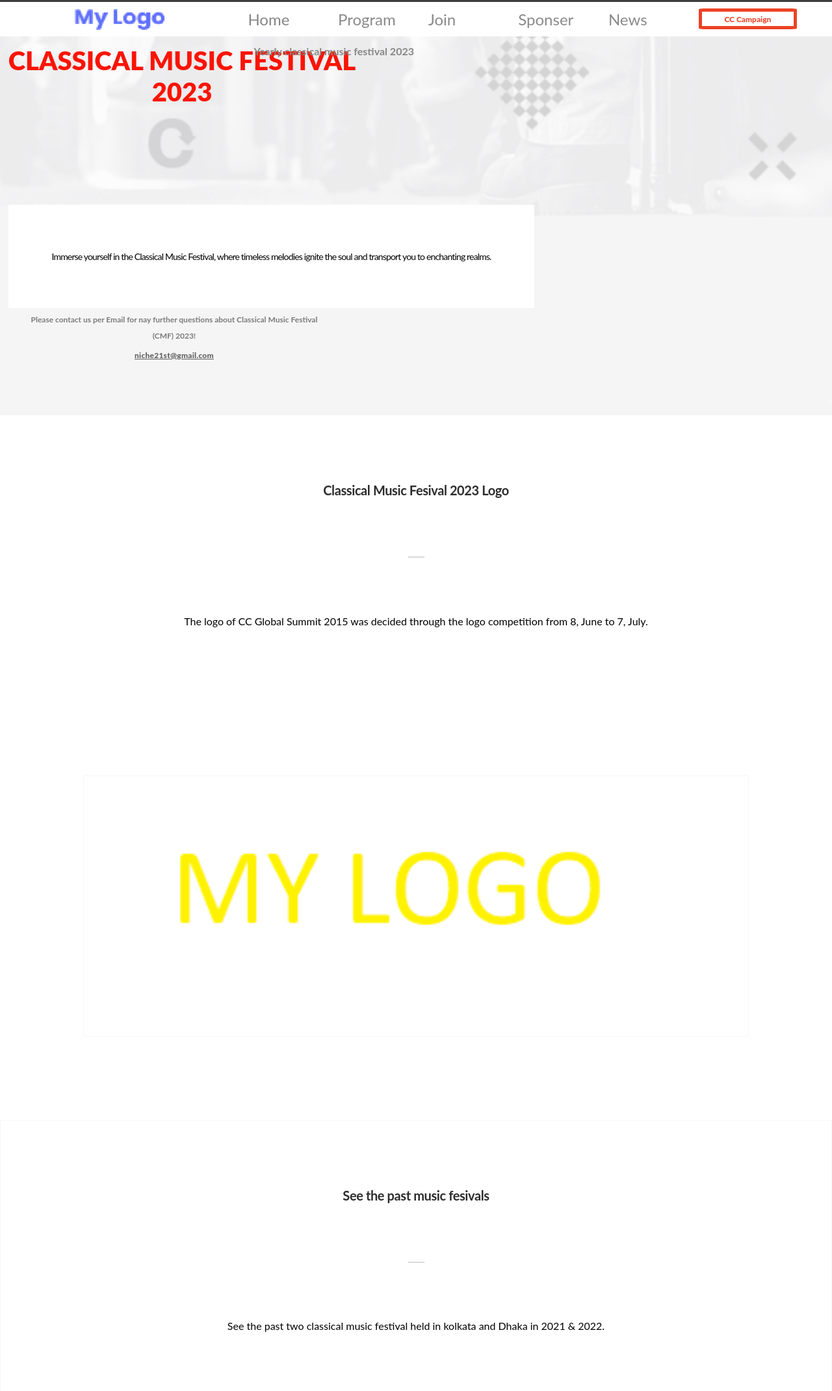
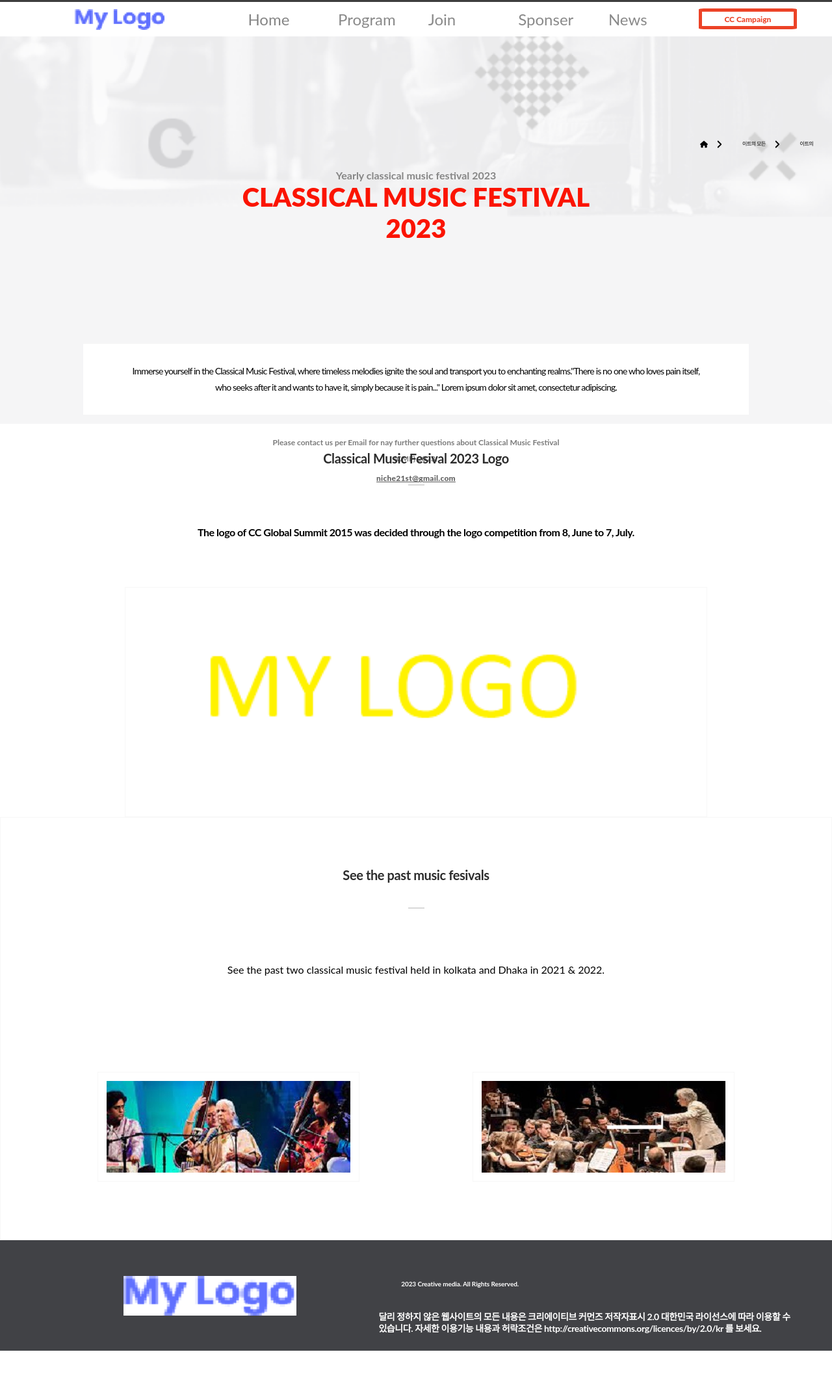
Before and after one commit to HossainAraf/Classical-Music-Festival, a website: page about.html in a window 1280 px wide. Shown: the part 32-2172 px from the top of the page at 65% size. After the commit the page ends 2112 px from the top, so only its background shows below. Drawn offline with Linux system fonts and the light colour scheme.

Commit message:
Update readme and media query

```diff
--- a/about.css
+++ b/about.css
@@ -1,7 +1,10 @@
-
 #intro {
   text-align: center;
   padding: 1%;
+}
+
+.home-img {
+  display: none;
 }
 
 .footer-heading h3 {
@@ -18,14 +21,24 @@
   display: none;
 }
 
+.logo-intro p {
+  font-size: 16px;
+  font-weight: 700;
+  line-height: 21px;
+  letter-spacing: -0.03em;
+  text-align: center;
+}
+
 #intro p {
   background-color: #fff;
   text-align: center;
-  padding: 5%;
+  padding: 2% 5%;
   font-size: 14px;
   font-weight: 400;
   line-height: 25px;
   letter-spacing: -0.06em;
+  margin-left: 10%;
+  margin-right: 10%;
 }
 
 #intro h6 {
@@ -36,6 +49,7 @@
   line-height: 25px;
   letter-spacing: 0;
   text-align: center;
+  margin-top: 5%;
 }
 
 #intro a {
@@ -56,7 +70,6 @@
   justify-content: center;
   align-items: center;
   border: 1px solid #f7f7f7;
-  position: relative;
   margin: 10%;
   overflow: hidden;
 }
@@ -68,6 +81,7 @@
 
 #previous-work-wrapper {
   border: 1px solid #f7f7f7;
+  padding-bottom: 5%;
 }
 
 #logo-intro,
@@ -78,7 +92,7 @@
 #logo-intro h3,
 #previous-work h3 {
   font-size: 20px;
-  padding: 7% 7%;
+  padding: 3% 7%;
   font-weight: 700;
   line-height: 28px;
   letter-spacing: -0.02em;
@@ -92,12 +106,20 @@
   padding: 7% 7%;
 }
 
-.logo-intro,
+.logo-intro {
+  padding: 1% 1%;
+  justify-content: center;
+  align-items: center;
+  text-align: center;
+  margin: 0 15%;
+}
+
 .previous-work {
   padding: 1% 1%;
   justify-content: center;
   align-items: center;
   text-align: center;
+  margin: 5%;
 }
 
 .fa-horizontal-rule {
@@ -147,14 +169,85 @@
 }
 
 @media only screen and (min-width: 768px) {
+  #intro {
+    align-items: center;
+    justify-content: space-evenly;
+    padding: 0;
+    padding-top: 3%;
+  }
+
   #intro h5 {
     display: flex;
-    position: absolute;
-    top: 11%;
-    padding: 1% 18%;
+    justify-content: center;
   }
 
   #intro h3 {
     display: none;
   }
+
+  .home-img {
+    display: flex;
+    justify-content: flex-end;
+    width: 100%;
+    padding-top: 7%;
+    margin-right: 2.5%;
+  }
+
+  .home-img img {
+    width: 12px;
+    padding-right: 1%;
+  }
+
+  #footer-bottom p {
+    color: #fff;
+  }
+
+  #intro .home-img p {
+    font-size: 8px;
+    padding-right: 1%;
+    background-color: transparent;
+    margin-top: 0;
+    margin-left: -46px;
+    margin-right: 0;
+    border: transparent;
+    color: #000;
+  }
+
+  #intro .home-img .right-arrow {
+    width: 9px;
+  }
+
+  .previous-program {
+    width: 430px;
+    height: 236px;
+  }
+
+  .previous-work-img {
+    flex-direction: row;
+    justify-content: space-evenly;
+  }
+
+  #footer-top {
+    background-color: #414246;
+    display: none;
+  }
+
+  #footer-bottom {
+    background-color: #414246;
+  }
+
+  #footer-bottom img {
+    flex-basis: 50%;
+    padding: 5.5%;
+    width: 325px;
+    height: 61px;
+  }
+
+  .previous-work {
+    margin: 2%;
+  }
+
+  #footer-bottom #footer-bottom-sub h6 {
+    color: #fff;
+  }
 }
--- a/about.html
+++ b/about.html
@@ -34,12 +34,19 @@
         </ul>
     </nav>
     <section id="intro" class="flex-col">
+      <div class="flex-row home-img">
+        <img src="img/house-solid.svg" alt="home">
+        <img class="right-arrow" src="img/angle-right-solid.svg" alt="right angle">
+        <p>이트의 모든</p>
+        <img class="right-arrow" src="img/angle-right-solid.svg" alt="right angle">
+        <p>이트의 </p>
+      </div>
       <div class="flex-col">
         <h3>"Hello! Sharing World"</h3>
         <h5>Yearly classical music festival 2023</h5>
         <h1>CLASSICAL MUSIC FESTIVAL <br> 2023</h1>
       </div>
-      <p>Immerse yourself in the Classical Music Festival, where timeless melodies ignite the soul and transport you to enchanting realms.</p>
+      <p>Immerse yourself in the Classical Music Festival, where timeless melodies ignite the soul and transport you to enchanting realms."There is no one who loves pain itself, who seeks after it and wants to have it, simply because it is pain..." Lorem ipsum dolor sit amet, consectetur adipiscing.</p>
       <div class="flex-col">
         <h6>Please contact us per Email for nay further questions about Classical Music Festival (CMF) 2023!</h6>
         <a href="niche21st@gmail.com">niche21st@gmail.com</a>
@@ -65,11 +72,13 @@
       <img src="img/underline2.png" alt="line">
       <p>See the past two classical music festival held in kolkata and Dhaka in 2021 & 2022.</p>
     </div>
-    <div class="previious-work flex-row img-wrapper">
-      <img src="img/fest-1.jpg" alt="previous program image">
-    </div>
-    <div class="previious-work flex-row img-wrapper">
-      <img src="img/fest-2.jpg" alt="previous program image">
+    <div class="previous-work-img flex-col">
+      <div class="previous-work flex-row img-wrapper">
+        <img class="previos-program" src="img/fest-1.jpg" alt="previous program image">
+      </div>
+      <div class="previous-work flex-row img-wrapper">
+        <img class="previos-program" src="img/fest-2.jpg" alt="previous program image">
+      </div>
     </div>
   </section>
 </main>
--- a/app.js
+++ b/app.js
@@ -1,6 +1,6 @@
 // Humbarger Menu
 const menu = document.querySelector('#menu');
-const humbargerIcon = document.querySelector('.fa-solid');
+const humbargerIcon = document.querySelector('.fa-bars');
 const cancelIcon = document.querySelector('.fa-xmark');
 
 function show() {
@@ -31,35 +31,35 @@ const featuresList = [
     desc: ' She is regarded as a legendary Tagore singer by Tagore music aficionados all around the world.',
   },
   {
-    id: 0,
+    id: 1,
     photo: 'img/Nicky.jpg',
     name: 'Nicola Joy Nadia Benedetti',
     desig: 'Italian-Scottish classical solo violinist and festival director.',
     desc: 'She works with orchestras in Europe and America as well as with Alexei Grynyuk, her regular pianist. Since 2012.',
   },
   {
-    id: 0,
+    id: 2,
     photo: 'img/Nicky.jpg',
     name: 'Nicola Joy Nadia Benedetti',
     desig: 'Italian-Scottish classical solo violinist and festival director.',
     desc: 'She works with orchestras in Europe and America as well as with Alexei Grynyuk, her regular pianist. Since 2012.',
   },
   {
-    id: 0,
+    id: 3,
     photo: 'img/Nicky.jpg',
     name: 'Nicola Joy Nadia Benedetti',
     desig: 'Italian-Scottish classical solo violinist and festival director.',
     desc: 'She works with orchestras in Europe and America as well as with Alexei Grynyuk, her regular pianist. Since 2012.',
   },
   {
-    id: 0,
+    id: 4,
     photo: 'img/Nicky.jpg',
     name: 'Nicola Joy Nadia Benedetti',
     desig: 'Italian-Scottish classical solo violinist and festival director.',
     desc: 'She works with orchestras in Europe and America as well as with Alexei Grynyuk, her regular pianist. Since 2012.',
   },
   {
-    id: 0,
+    id: 5,
     photo: 'img/Nicky.jpg',
     name: 'Nicola Joy Nadia Benedetti',
     desig: 'Italian-Scottish classical solo violinist and festival director.',
--- a/style.css
+++ b/style.css
@@ -24,6 +24,7 @@ header {
   background-position: left 0 top 0;
   background-size: contain;
 }
+
 #header-top {
   display: none;
 }
@@ -32,6 +33,7 @@ header {
   display: flex;
   padding-left: 1rem;
   padding-top: 0.8rem;
+  z-index: 9999;
 }
 
 .fa-xmark {
@@ -125,8 +127,8 @@ nav button {
 #intro p {
   border: 4px solid #fff;
   line-height: 152%;
-  padding-right: 1%;
-  margin-right: 2.5%;
+  padding: 1%;
+  margin-right: 4.5%;
   font-size: 14px;
   color: #000;
   margin-top: 12%;
@@ -198,6 +200,23 @@ nav button {
   border: 2px solid #1a1313;
 }
 
+.footer-img img {
+  width: 6rem;
+  height: auto;
+  margin-top: 1%;
+}
+
+#footer-bottom p {
+  flex-basis: 50%;
+  padding: 5.5%;
+  font-size: 10px;
+  font-weight: 700;
+  line-height: 13px;
+  letter-spacing: -0.01em;
+  text-align: left;
+  color: #3b3e45;
+}
+
 #main-program .program img {
   flex-basis: 10%;
   width: 3rem;
@@ -250,8 +269,13 @@ nav button {
 }
 
 .speakers {
+  display: none;
+  margin-bottom: 5%;
+}
+
+.speakers:nth-child(-n+2) {
+  /* CSS properties for the first two elements */
   display: flex;
-  margin-bottom: 5%;
 }
 
 .speakers-photo {
@@ -316,12 +340,6 @@ footer {
   flex-wrap: wrap;
 }
 
-.footer-img img {
-  width: 6rem;
-  height: auto;
-  margin-top: 1%;
-}
-
 #footer-bottom {
   background-color: #fff;
   justify-content: space-between;
@@ -337,17 +355,6 @@ footer {
   align-items: center;
 }
 
-#footer-bottom p {
-  flex-basis: 50%;
-  padding: 5.5%;
-  font-size: 10px;
-  font-weight: 700;
-  line-height: 13px;
-  letter-spacing: -0.01em;
-  text-align: left;
-  color: #3b3e45;
-}
-
 #footer-bottom #footer-bottom-sub h6 {
   display: none;
 }
@@ -356,6 +363,7 @@ footer {
   header {
     background-size: cover;
   }
+
   #header-top {
     display: flex;
     justify-content: flex-end;
@@ -378,6 +386,14 @@ footer {
     color: #fff;
   }
 
+  .speakers-detail p {
+    font-size: 14px;
+    font-weight: 700;
+    line-height: 24px;
+    letter-spacing: -0.05em;
+    text-align: left;
+  }
+
   #header-top p {
     color: #fff;
     font-size: 0.6rem;
@@ -386,8 +402,6 @@ footer {
 
   nav {
     display: flex;
-    /* padding-left: 5%; */
-    /* padding-top: 2%; */
     background-color: #fff;
     align-items: center;
   }
@@ -436,11 +450,30 @@ footer {
     padding-left: 12%;
     padding-top: 8%;
     padding-right: 30%;
-}
+  }
+
+  .footer-heading h3 {
+    font-size: 30px;
+    font-weight: 400;
+    line-height: 28px;
+    letter-spacing: -0.01em;
+    text-align: left;
+    color: #8f8f91;
+    margin-bottom: 1%;
+  }
 
   #intro h3 {
     top: 25%;
     left: 12.75%;
+  }
+
+  #see-program a h3 {
+    font-size: 20px;
+    font-weight: 400;
+    line-height: 28px;
+    letter-spacing: -0.01em;
+    text-align: left;
+    color: #fff;
   }
 
   #intro h1 {
@@ -483,6 +516,15 @@ footer {
     flex-direction: row;
   }
 
+  .speakers-photo img {
+    width: 10rem;
+    height: 11rem;
+  }
+
+  .footer-img img {
+    width: 8rem;
+  }
+
   #main-program .program img {
     flex-basis: 10%;
     width: 4rem;
@@ -500,6 +542,15 @@ footer {
     letter-spacing: -0.01em;
     text-align: left;
     margin: 5% 0;
+  }
+
+  #footer-bottom p {
+    font-size: 12px;
+    font-weight: 700;
+    line-height: 28px;
+    letter-spacing: -0.01em;
+    text-align: left;
+    color: #000;
   }
 
   #main-program .program p {
@@ -527,15 +578,6 @@ footer {
     text-decoration-color: #3b3e45;
     text-decoration-thickness: 2.5px;
     text-underline-position: under;
-  }
-
-  #see-program a h3 {
-    font-size: 20px;
-    font-weight: 400;
-    line-height: 28px;
-    letter-spacing: -0.01em;
-    text-align: left;
-    color: #fff;
   }
 
   #main-program .program {
@@ -580,11 +622,6 @@ footer {
     padding-left: 2%;
   }
 
-  .speakers-photo img {
-    width: 10rem;
-    height: 11rem;
-  }
-
   .speakers-detail h4 {
     font-size: 24px;
     font-weight: 700;
@@ -601,55 +638,24 @@ footer {
     text-align: left;
   }
 
-  .speakers-detail p {
-    font-size: 14px;
-    font-weight: 700;
-    line-height: 24px;
-    letter-spacing: -0.05em;
-    text-align: left;
-  }
-
   #btn-more {
     display: none;
-  }
-
-  .footer-img img {
-    width: 8rem;
   }
 
   .footer-img {
     padding: 2% 10%;
   }
 
-  .footer-heading h3 {
-    font-size: 30px;
-    font-weight: 400;
-    line-height: 28px;
-    letter-spacing: -0.01em;
-    text-align: left;
-    color: #8f8f91;
-    margin-bottom: 1%;
-  }
-
   #footer-bottom {
     padding: 2% 5%;
-  }
-
-  #footer-bottom p {
-    font-size: 14px;
-    font-weight: 700;
-    line-height: 28px;
-    letter-spacing: -0.01em;
-    text-align: left;
-    color: #000;
   }
 
   #footer-bottom #footer-bottom-sub h6 {
     display: flex;
     font-size: 14px;
     font-weight: 700;
-    line-height: 28px;
-    letter-spacing: -0.04em;
+    line-height: 18px;
+    letter-spacing: -0.03em;
     text-align: left;
     color: #000;
   }
@@ -657,17 +663,17 @@ footer {
   #footer-bottom #footer-img {
     width: 250px;
     height: 42px;
-    flex-basis: 35%;
+    flex-basis: 45%;
     display: flex;
     justify-content: center;
     align-items: center;
   }
 
   #footer-bottom-sub {
-    flex-basis: 65%;
+    flex-basis: 55%;
   }
 
   footer {
-    padding-bottom: 1%;
+    padding-bottom: 0.1%;
   }
 }
```
Also changed, not shown: README.md, img/angle-right-solid.svg (added), img/house-solid.svg (added).
